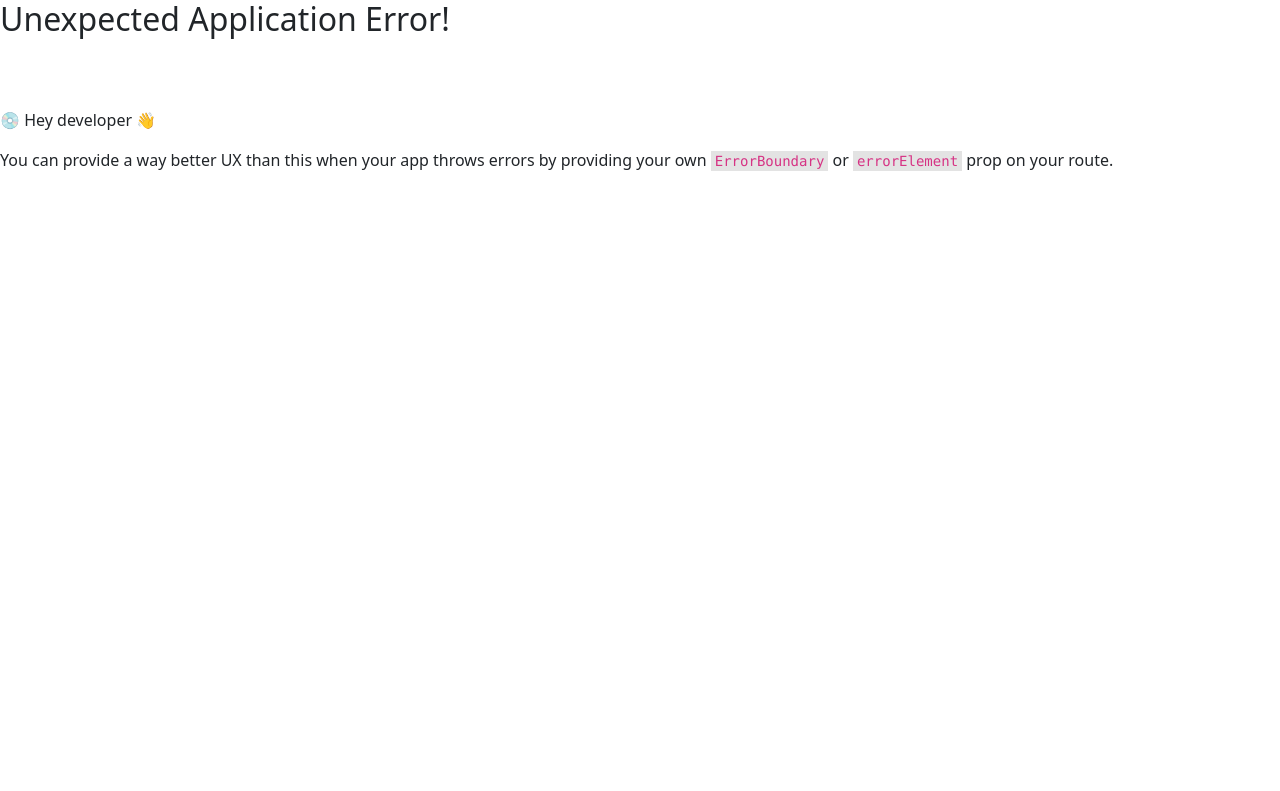
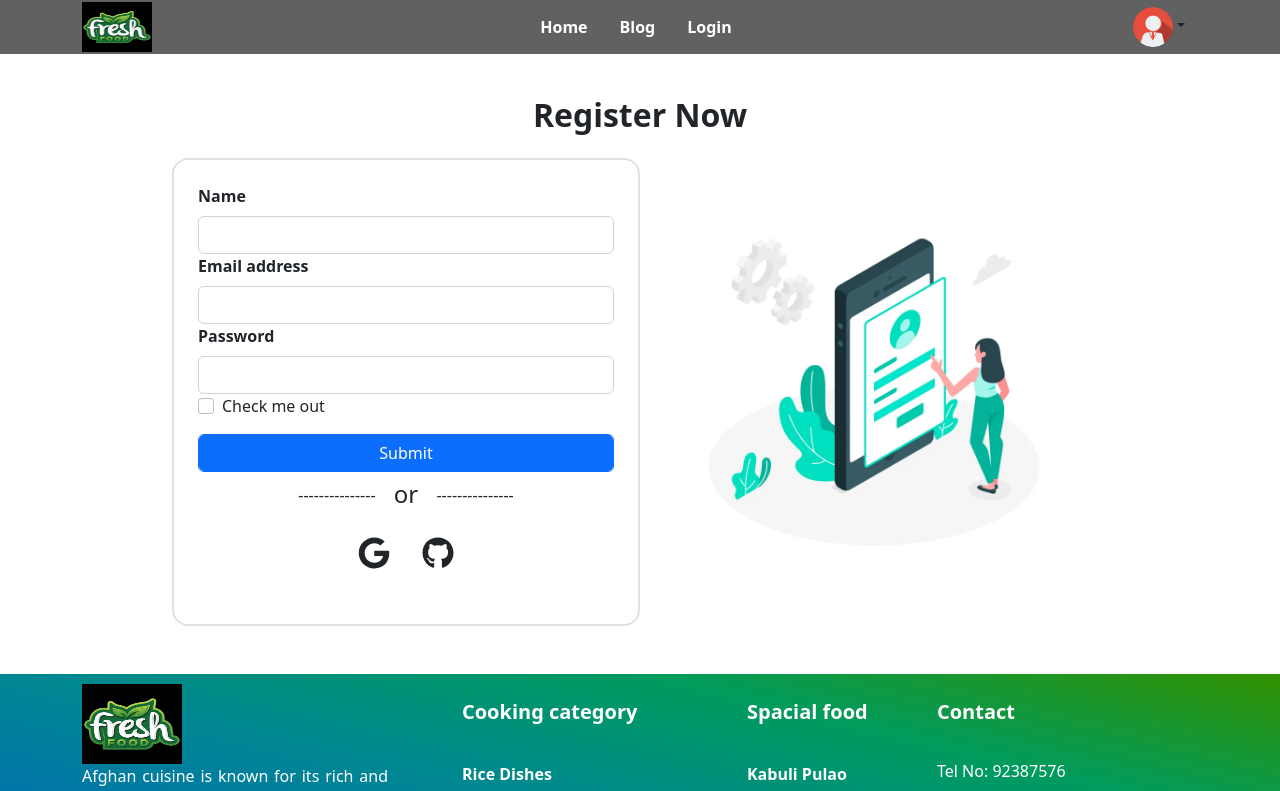
Before and after one commit to 75mdnazmul/Chef-Recipe-Hunter, a React (Vite) app: page /register in a window 1280 px wide. Before the commit this address had no page. Shown: the top 791 px of the page. Built offline with nearby package versions, Linux system fonts and the light colour scheme.

Commit message:
Register part is added

```diff
--- a/src/Routers/Routers.jsx
+++ b/src/Routers/Routers.jsx
@@ -4,6 +4,7 @@ import {
 import Main from "../Main/Main";
 import Home from "../Pages/Home/Home";
 import Login from "../Shared/Login/Login";
+import Registration from "../Shared/Registration/Registration";
 
   const router = createBrowserRouter([
     {
@@ -18,6 +19,10 @@ import Login from "../Shared/Login/Login";
         {
           path: "login",
           element: <Login></Login>
+        },
+        {
+          path: "register",
+          element: <Registration></Registration>
         }
 
       ],
--- /dev/null
+++ b/src/Shared/Registration/Registration.jsx
@@ -0,0 +1,43 @@
+/* eslint-disable no-unused-vars */
+import React from 'react';
+import { FaGithub, FaGoogle } from 'react-icons/fa';
+import loginImage from "../../assets/register.webp"
+
+const Registration = () => {
+    return (
+        <div className='container mt-5 py-5 w-75'>
+            <h2 className='text-center fw-bold pb-3'>Register Now</h2>
+            <div className='d-flex justify-content-between'>
+                <form className='border border-2 p-4 rounded-4 w-50'>
+                    <div>
+                        <label htmlFor="exampleInputPassword1" className="form-label fw-bold">Name</label>
+                        <input type="text" className="form-control" id="exampleInputPassword1" />
+                    </div>
+                    <div>
+                        <label htmlFor="exampleInputEmail1" className="form-label fw-bold">Email address</label>
+                        <input type="email" className="form-control" id="exampleInputEmail1" aria-describedby="emailHelp" />
+                    </div>
+                    <div>
+                        <label htmlFor="exampleInputPassword1" className="form-label fw-bold">Password</label>
+                        <input type="password" className="form-control" id="exampleInputPassword1" />
+                    </div>
+                    <div className="mb-3 form-check">
+                        <input type="checkbox" className="form-check-input" id="exampleCheck1" />
+                        <label className="form-check-label" htmlFor="exampleCheck1">Check me out</label>
+                    </div>
+                    <button type="submit" className="btn btn-primary form-control">Submit</button>
+                    <div className='d-flex justify-content-center align-items-center pt-2'>
+                        <p>--------------- </p><h4 className='pb-2'>&ensp; or &ensp;</h4><p> ---------------</p>
+                    </div>
+                    <div className='text-center'>
+                        <span className='px-3 fs-2'><FaGoogle></FaGoogle></span>
+                        <span className='px-3 fs-2'><FaGithub></FaGithub></span>
+                    </div>
+                </form>
+                <img className='w-50' src={loginImage}></img>
+            </div>
+        </div>
+    );
+};
+
+export default Registration;
```
